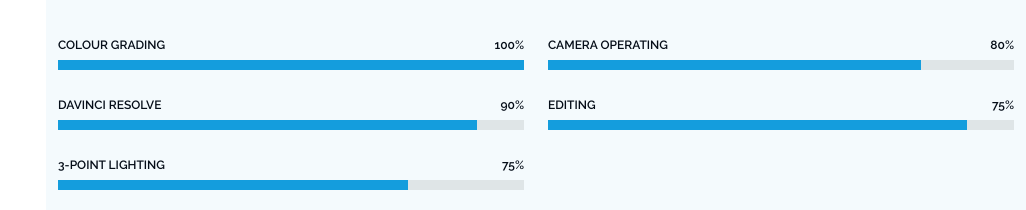
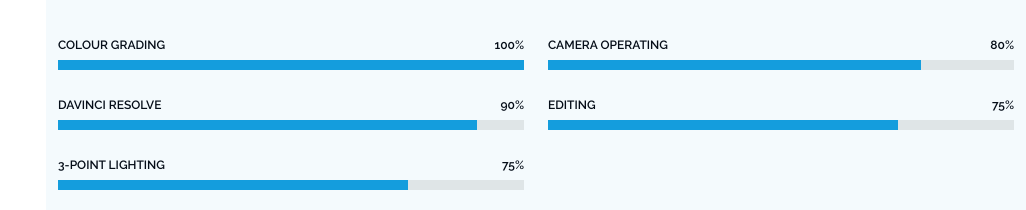
Before and after one commit to KoekmanSibongakonke/phiwayinkosi-website, a plain HTML site: page index.html in a window 1280 px wide. Shown: the part 2000-2210 px from the top of the page, without its empty margins (254-1280 px from the left). Drawn offline with Linux system fonts and the light colour scheme.

Commit message:
index.html

```diff
--- a/index.html
+++ b/index.html
@@ -209,7 +209,7 @@
             <div class="progress">
               <span class="skill"><span>Editing</span> <i class="val">75%</i></span>
               <div class="progress-bar-wrap">
-                <div class="progress-bar" role="progressbar" aria-valuenow="90" aria-valuemin="0" aria-valuemax="100"></div>
+                <div class="progress-bar" role="progressbar" aria-valuenow="75" aria-valuemin="0" aria-valuemax="100"></div>
               </div>
             </div><!-- End Skills Item -->
 
```
